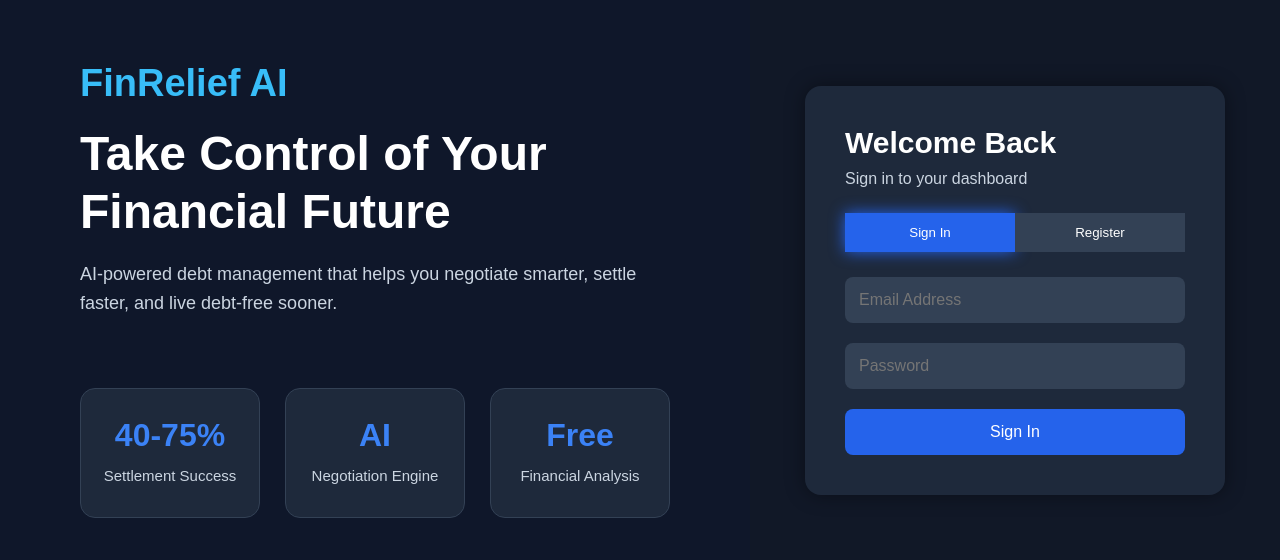
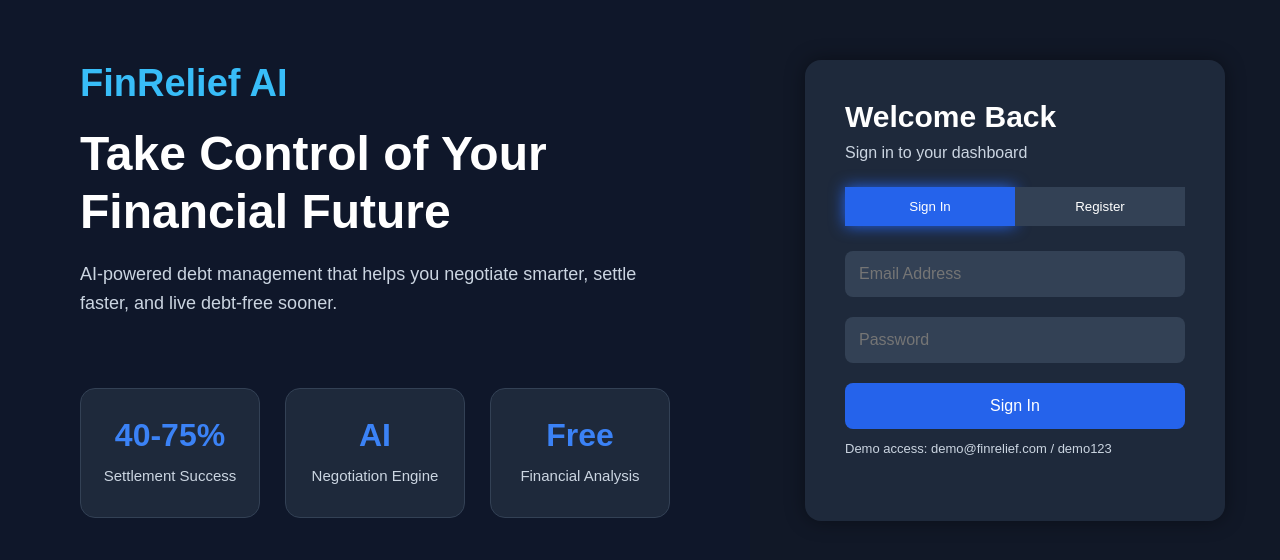
Before and after one commit to Mithun9661/AI-Debt-Relief-Platform, a React app in the folder frontend/: page / in a window 1280 px wide. Shown: the part 110-670 px from the top of the page. Built offline with nearby package versions, Linux system fonts and the light colour scheme; the HTML template or start-up script is replaced by a standard one.

Commit message:
fix: add temporary demo login without registration

```diff
--- a/frontend/src/pages/Login.jsx
+++ b/frontend/src/pages/Login.jsx
@@ -2,6 +2,9 @@ import API from "../services/api";
 import { useState } from "react";
 import { useNavigate } from "react-router-dom";
 import "./../App.css";
+
+const DEMO_EMAIL = "demo@finrelief.com";
+const DEMO_PASSWORD = "demo123";
 
 function Login() {
   const [email, setEmail] = useState("");
@@ -15,10 +18,19 @@ function Login() {
       return;
     }
 
+    // Temporary demo access so the deployed app can be opened without registration.
+    if (email.trim().toLowerCase() === DEMO_EMAIL && password === DEMO_PASSWORD) {
+      localStorage.setItem("token", "demo-token");
+      localStorage.setItem("demo_user", "true");
+      navigate("/dashboard");
+      return;
+    }
+
     try {
       setLoading(true);
       const res = await API.post("/login", { email, password });
       localStorage.setItem("token", res.data.access_token);
+      localStorage.removeItem("demo_user");
       navigate("/dashboard");
     } catch (err) {
       alert(err.response?.data?.detail || "Login failed");
@@ -50,6 +62,9 @@ function Login() {
           <input type="email" placeholder="Email Address" value={email} onChange={(e) => setEmail(e.target.value)} />
           <input type="password" placeholder="Password" value={password} onChange={(e) => setPassword(e.target.value)} />
           <button className="login-btn" type="button" onClick={handleLogin} disabled={loading}>{loading ? "Signing in..." : "Sign In"}</button>
+          <p style={{ marginTop: "12px", fontSize: "13px" }}>
+            Demo access: {DEMO_EMAIL} / {DEMO_PASSWORD}
+          </p>
         </div>
       </div>
     </div>
```
